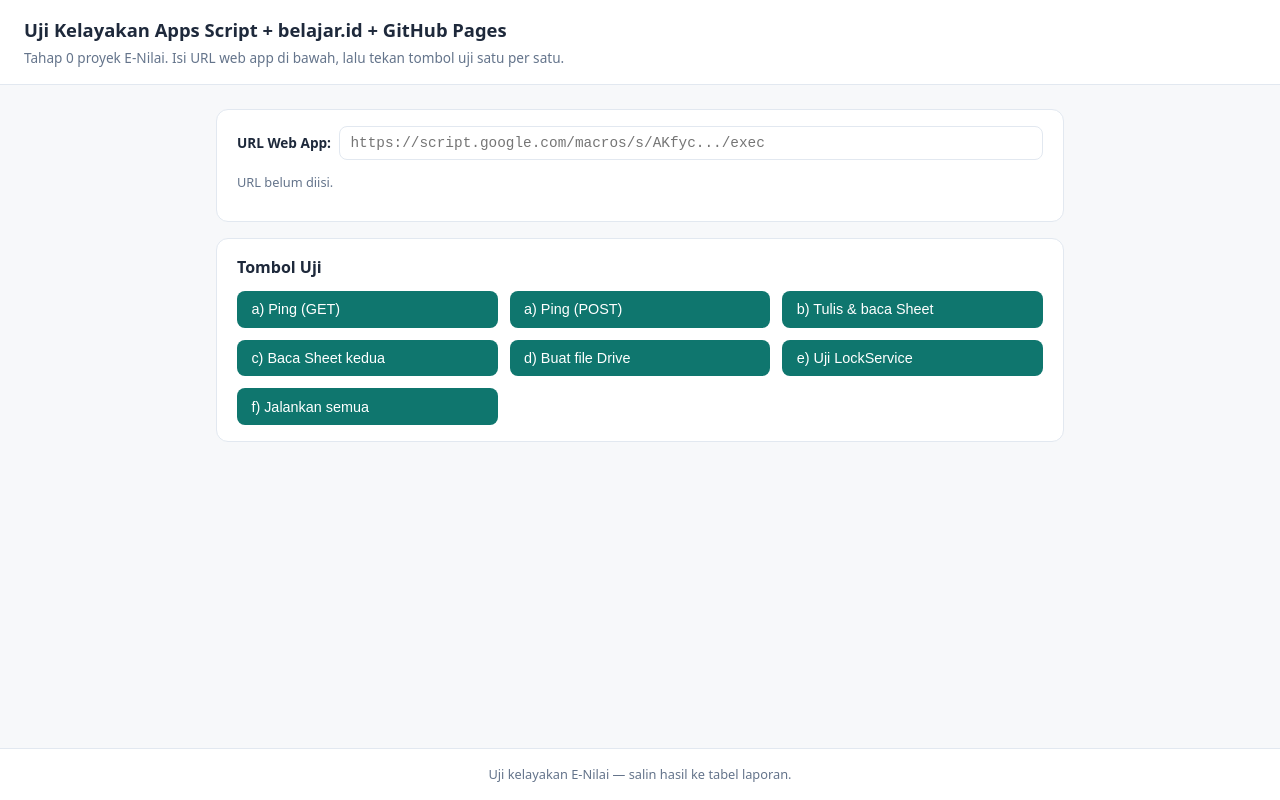
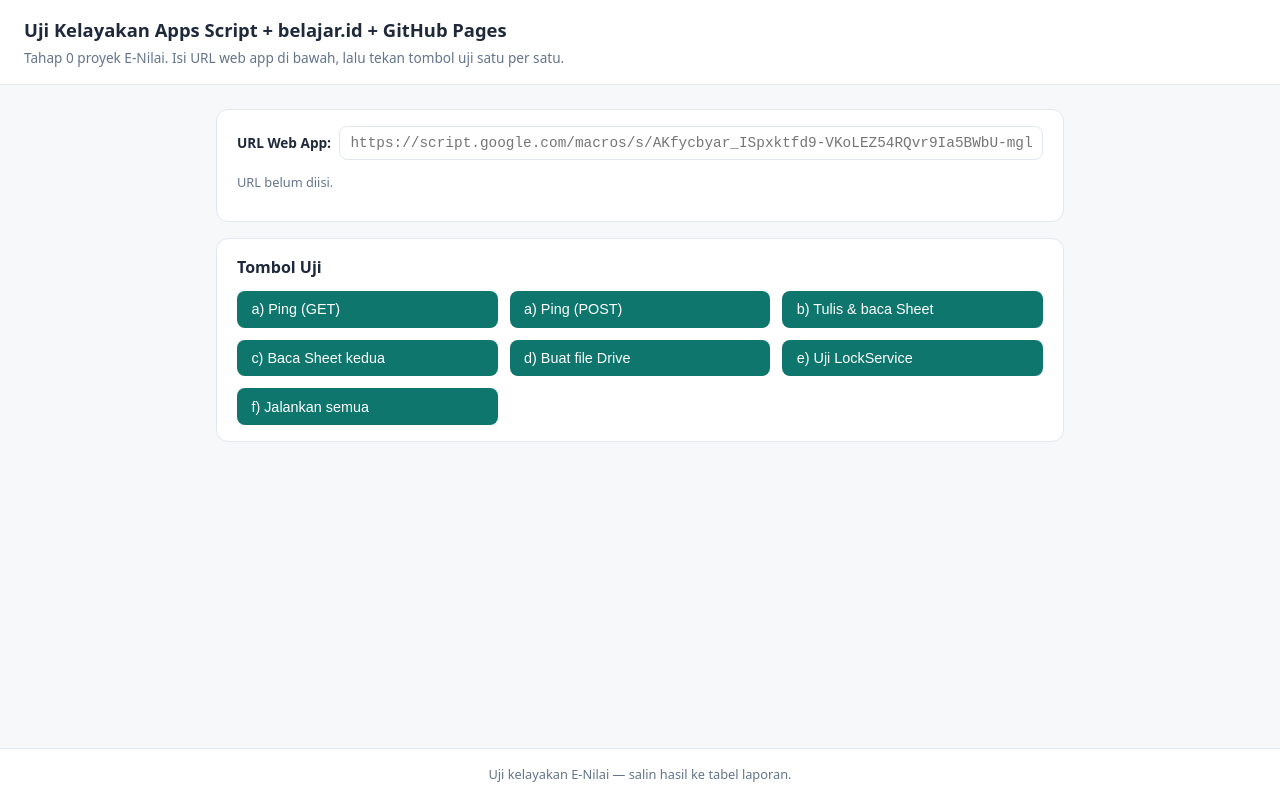
Before and after one commit to gigihfauzan/rumahmatematika, a plain HTML site: page std-penilaian/index.html in a window 1280 px wide. Drawn offline with Linux system fonts and the light colour scheme.

Commit message:
Update placeholder URL in index.html

```diff
--- a/std-penilaian/index.html
+++ b/std-penilaian/index.html
@@ -77,7 +77,7 @@
   <div class="card">
     <div class="config">
       <label for="url" style="font-size:.85rem; font-weight:600;">URL Web App:</label>
-      <input id="url" placeholder="https://script.google.com/macros/s/AKfyc.../exec" />
+      <input id="url" placeholder="https://script.google.com/macros/s/AKfycbyar_ISpxktfd9-VKoLEZ54RQvr9Ia5BWbU-mglsOh3Lls6R72QBUm9o91nKlYU5zSJdg/exec" />
     </div>
     <p class="status" id="cfgStatus">URL belum diisi.</p>
   </div>
```
